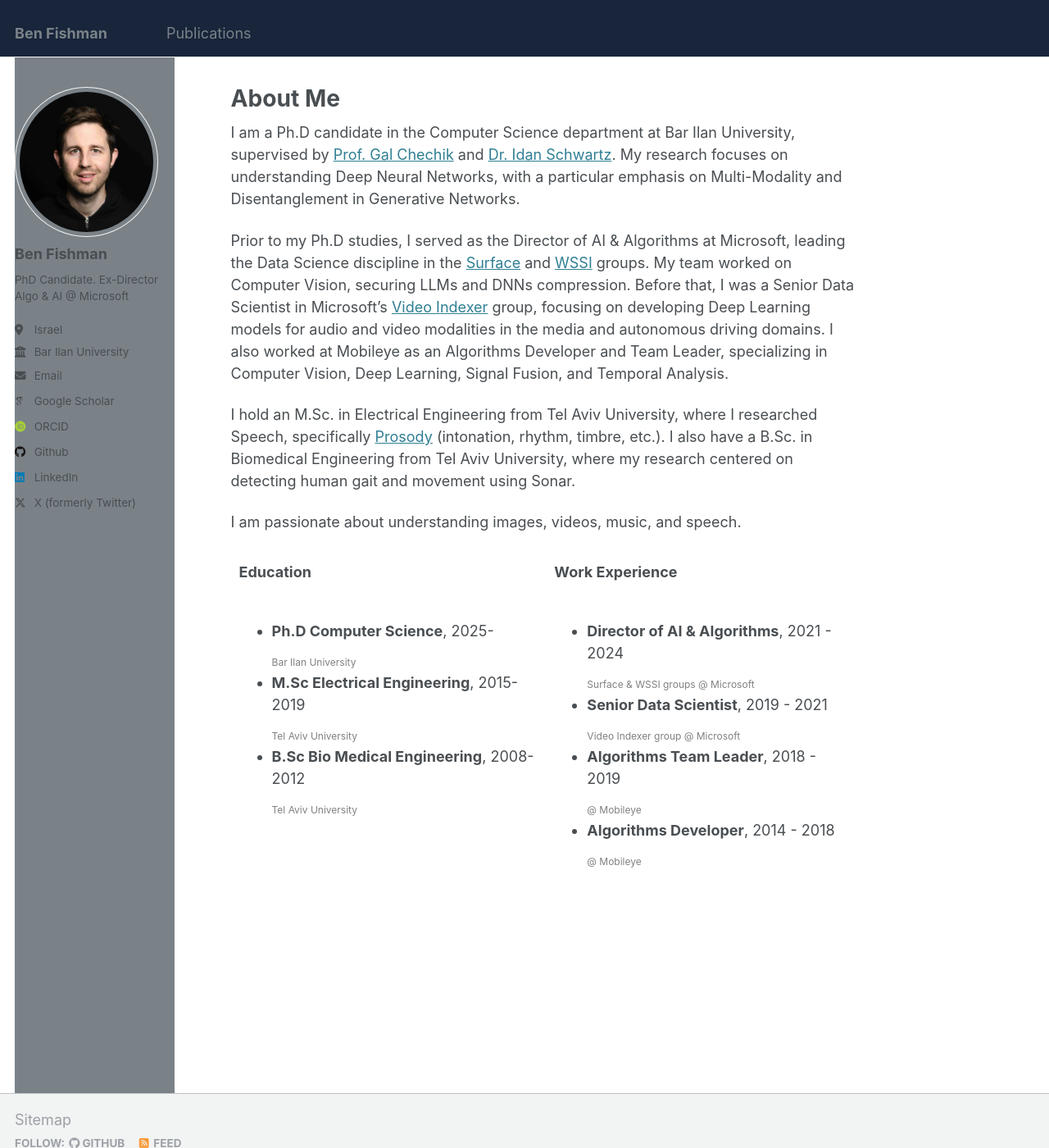
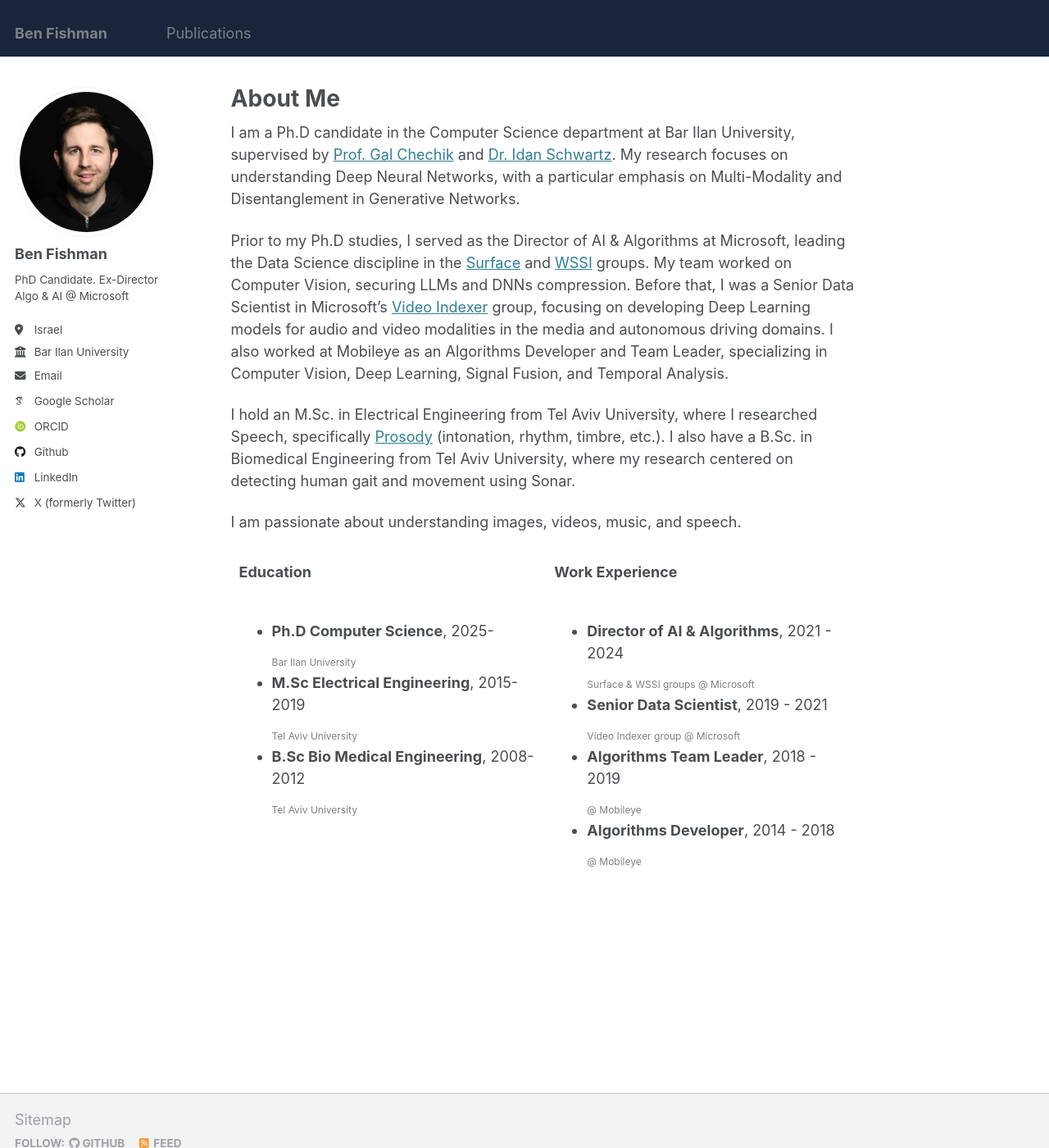
Before and after one commit to benf22/benf22.github.io, a Jekyll site: the page built from _pages/about.md, in a window 1280 px wide and 1400 px high. Shown: the whole window at 82% size. Built offline with Jekyll 4.4.1, drawn with Linux system fonts in a browser that asks for light colours; some web fonts are replaced.

Commit message:
Update _variables.scss

```diff
--- a/_sass/_variables.scss
+++ b/_sass/_variables.scss
@@ -152,7 +152,7 @@ $susy: (
 /* Sidebar properties */
 $sidebar-screen-min-width   : 1024px;
 $sidebar-link-max-width     : 250px;
-$sidebar-bg-color           : $primary-color;
+$sidebar-bg-color           : #fff;
 
 /*
    Other
```
